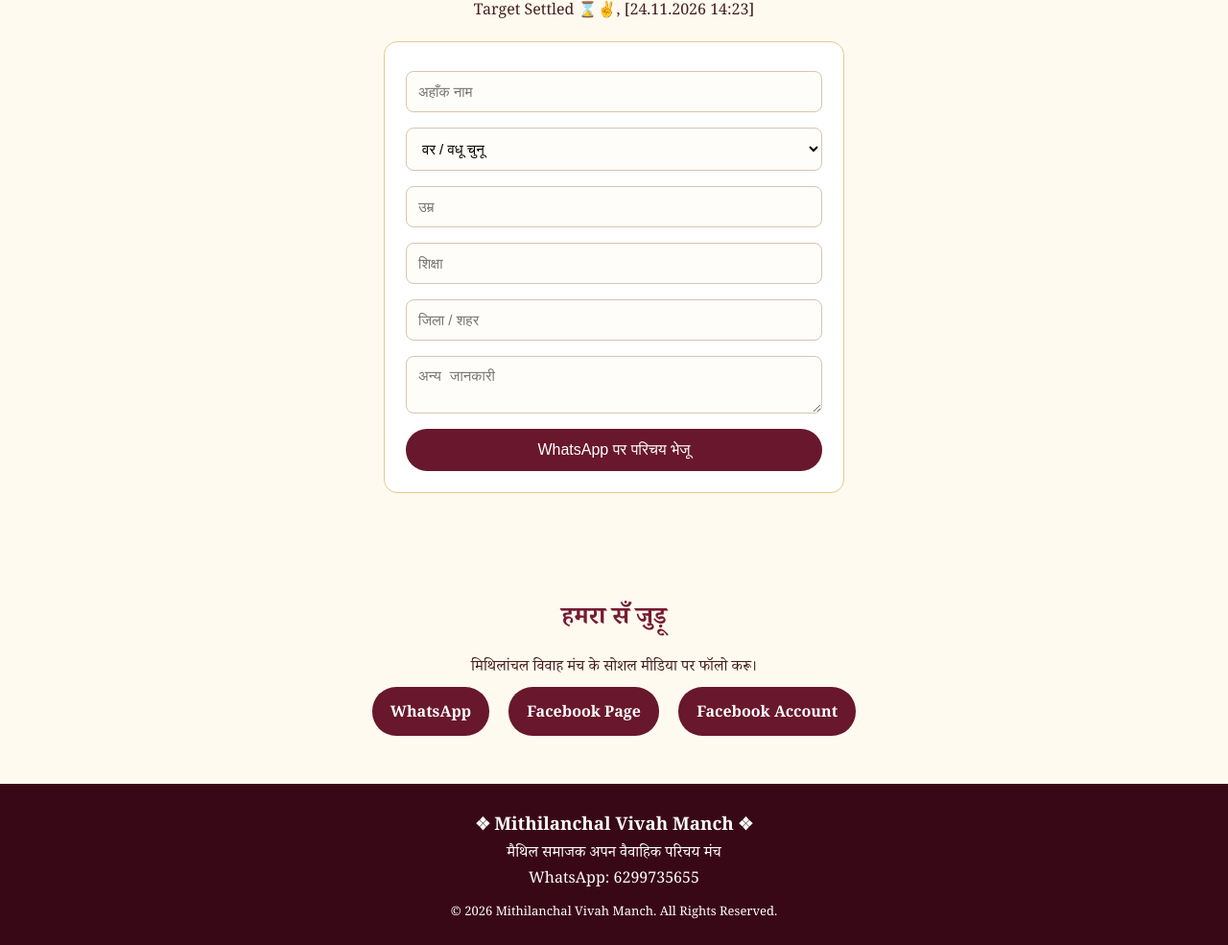
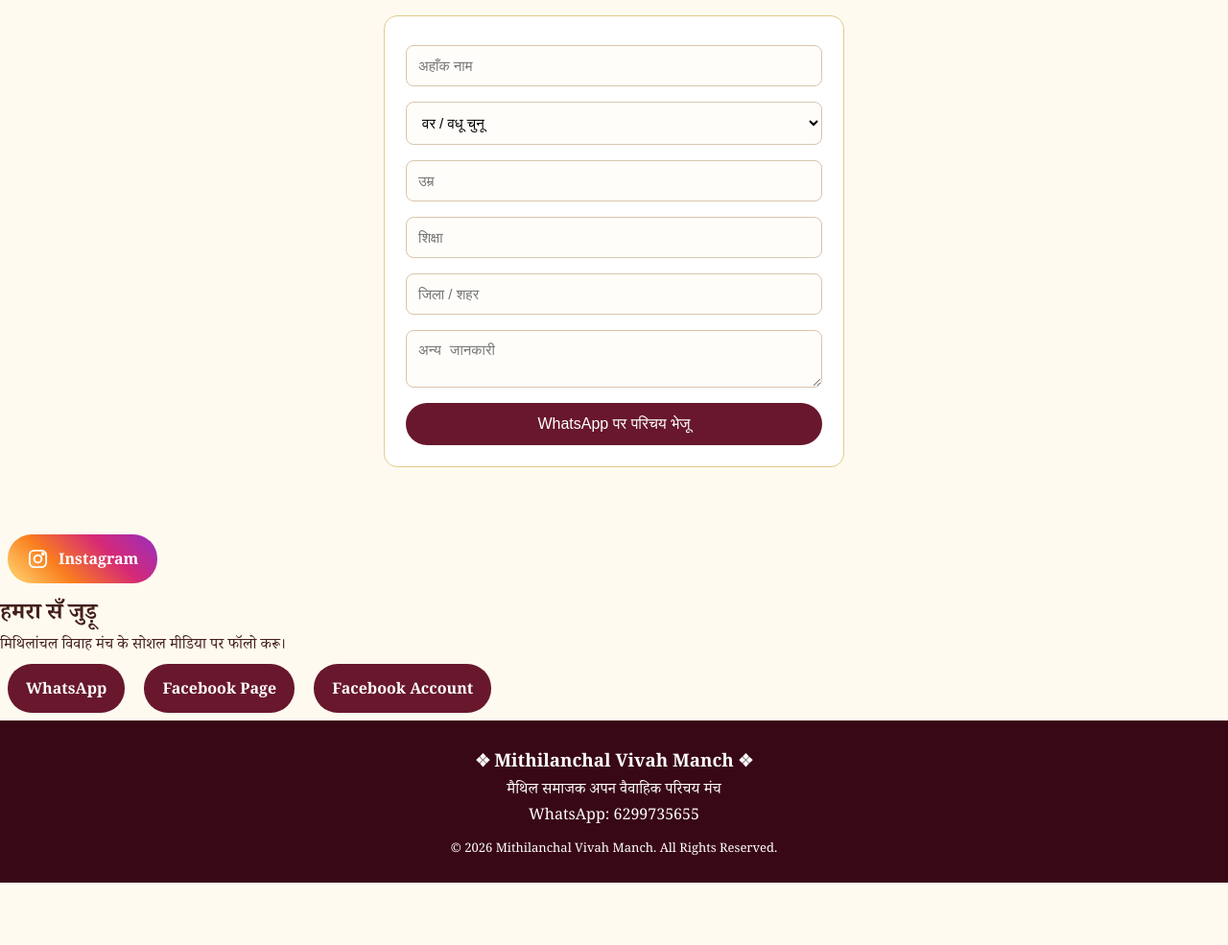
Before and after one commit to MithilanchalVivahManch/Mvmofficialwebsite, a plain HTML site: page index.html in a window 1280 px wide. Shown: the part 1353-2338 px from the top of the page at 96% size. After the commit the page ends 2273 px from the top, so only its background shows below. Drawn offline with Linux system fonts and the light colour scheme.

Commit message:
Enhance contact section with Instagram link
Added Instagram link with styled button to contact section.

```diff
--- a/index.html
+++ b/index.html
@@ -160,8 +160,6 @@ footer a{color:#f5d78b}
 <section>
 <h2>अपन परिचय भेजू</h2>
 <p>नीचा देल गेल फॉर्म भरि WhatsApp पर भेजू।</p>
-
-Target Settled ⌛✌, [24.11.2026 14:23]
 <form onsubmit="sendMessage(event)">
 <input id="name" placeholder="अहाँक नाम" required>
 <select id="gender" required>
@@ -177,7 +175,22 @@ Target Settled ⌛✌, [24.11.2026 14:23]
 </form>
 </section>
 
-<section id="contact">
+<a href="https://www.instagram.com/mithilanchalvivahmanch/"
+target="_blank"
+style="display:inline-flex;align-items:center;gap:10px;
+background:linear-gradient(45deg,#feda75,#fa7e1e,#d62976,#962fbf);
+color:white;padding:12px 20px;border-radius:25px;
+text-decoration:none;font-weight:bold;margin:8px;">
+
+<svg width="23" height="23" viewBox="0 0 24 24"
+fill="none" stroke="white" stroke-width="2">
+<rect x="3" y="3" width="18" height="18" rx="5"/>
+<circle cx="12" cy="12" r="4"/>
+<circle cx="17.5" cy="6.5" r="1" fill="white"/>
+</svg>
+
+Instagram
+</a>
 <h2>हमरा सँ जुड़ू</h2>
 <p>मिथिलांचल विवाह मंच के सोशल मीडिया पर फॉलो करू।</p>
 
```
